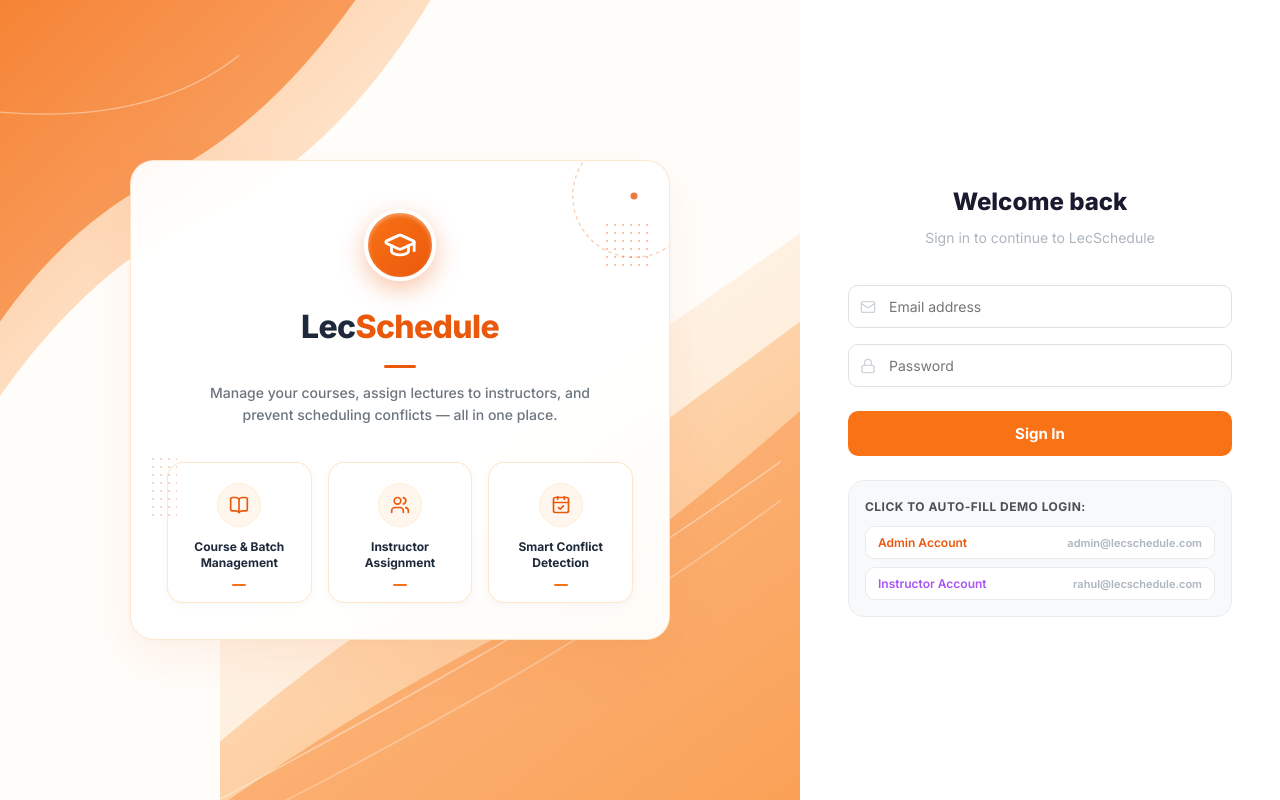
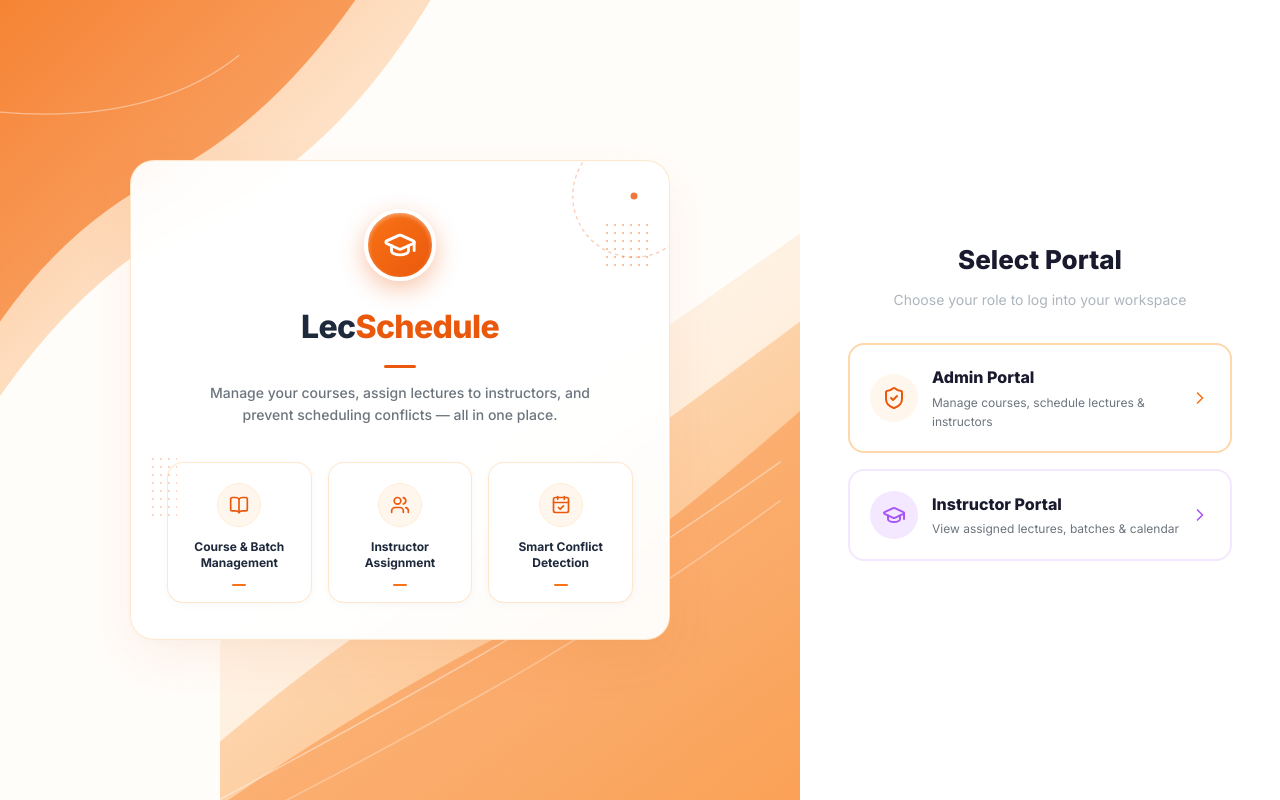
Before and after one commit to IqraS-gif/Online_Lecture_scheduling, a React (Vite) app in the folder frontend/: page /login in a window 1280 px wide. Built offline with nearby package versions, Linux system fonts and the light colour scheme; no server answers; a web font is replaced by a local one.

Commit message:
added auth and authorization

```diff
--- a/frontend/src/index.css
+++ b/frontend/src/index.css
@@ -871,6 +871,11 @@ ul { list-style: none; }
   box-sizing: border-box;
 }
 
+.portal-select-card:hover {
+  transform: translateY(-3px);
+  box-shadow: 0 8px 24px rgba(0, 0, 0, 0.08);
+}
+
 .login-bg-wave-tl-svg {
   position: absolute;
   top: 0;
--- a/frontend/src/pages/Login.jsx
+++ b/frontend/src/pages/Login.jsx
@@ -1,16 +1,35 @@
 import { useState } from "react";
 import { useNavigate } from "react-router-dom";
 import { useAuth } from "../context/AuthContext";
-import { GraduationCap, Mail, Lock, BookOpen, Users, CalendarCheck } from "lucide-react";
+import {
+  GraduationCap, Mail, Lock, BookOpen, Users, CalendarCheck,
+  ShieldCheck, ArrowLeft, ChevronRight
+} from "lucide-react";
 import toast from "react-hot-toast";
 
 export default function Login() {
-  const { login } = useAuth();
+  const { login, logout } = useAuth();
   const navigate = useNavigate();
+
+  // Portal selection state: null | "admin" | "instructor"
+  const [selectedPortal, setSelectedPortal] = useState(null);
+
   const [email, setEmail] = useState("");
   const [password, setPassword] = useState("");
   const [loading, setLoading] = useState(false);
   const [error, setError] = useState("");
+
+  const handleSelectPortal = (portal) => {
+    setSelectedPortal(portal);
+    setError("");
+    if (portal === "admin") {
+      setEmail("admin@lecschedule.com");
+      setPassword("Password@123");
+    } else if (portal === "instructor") {
+      setEmail("rahul@lecschedule.com");
+      setPassword("Password@123");
+    }
+  };
 
   const handleSubmit = async (e) => {
     e.preventDefault();
@@ -18,6 +37,18 @@ export default function Login() {
     setLoading(true);
     try {
       const profile = await login(email.trim(), password);
+
+      // Access control: role must match the selected portal
+      if (selectedPortal && profile.role !== selectedPortal) {
+        await logout();
+        const portalLabel = selectedPortal === "admin" ? "Admin Portal" : "Instructor Portal";
+        const accountLabel = profile.role === "admin" ? "an Admin" : "an Instructor";
+        const msg = `Access denied. This account is ${accountLabel} account. Please use the correct portal.`;
+        setError(msg);
+        toast.error(`Wrong portal — this is ${accountLabel} account.`);
+        return;
+      }
+
       toast.success(`Welcome back, ${profile.name}!`);
       navigate(profile.role === "admin" ? "/admin/dashboard" : "/instructor/lectures");
     } catch (err) {
@@ -50,7 +81,7 @@ export default function Login() {
           <path d="M-20 120 Q160 140 260 60" stroke="rgba(255,255,255,0.4)" strokeWidth="1.5" fill="none" />
         </svg>
 
-        {/* Bottom-Right Organic Layered Wave SVG with Contour Lines */}
+        {/* Bottom-Right Organic Layered Wave SVG */}
         <svg className="login-bg-wave-br-svg" viewBox="0 0 600 600" fill="none" preserveAspectRatio="none">
           <defs>
             <linearGradient id="waveBr1" x1="100%" y1="100%" x2="0%" y2="0%">
@@ -75,7 +106,6 @@ export default function Login() {
 
         {/* Floating Center Hero Card */}
         <div className="login-hero-card">
-          {/* Card Decorative Accents */}
           <div className="login-dot-grid-left" />
           <div className="login-dot-grid-right" />
           <svg className="login-card-arc-tr" viewBox="0 0 160 160" fill="none">
@@ -90,7 +120,7 @@ export default function Login() {
             </div>
           </div>
 
-          {/* Title with Underline Accent */}
+          {/* Title */}
           <h1 className="login-hero-title">
             Lec<span className="text-orange-highlight">Schedule</span>
           </h1>
@@ -137,10 +167,124 @@ export default function Login() {
         </div>
       </div>
 
-      {/* Right Sign In Panel */}
+      {/* Right Panel: Portal Selection or Login Form */}
       <div className="login-right">
-        <h2 className="login-form-title">Welcome back</h2>
-        <p className="login-form-sub">Sign in to continue to LecSchedule</p>
+        {selectedPortal === null ? (
+          /* PORTAL SELECTION SCREEN */
+          <div style={{ width: "100%", textAlign: "center" }}>
+            <h2 className="login-form-title" style={{ fontSize: 26, marginBottom: 8 }}>
+              Select Portal
+            </h2>
+            <p className="login-form-sub" style={{ marginBottom: 32 }}>
+              Choose your role to log into your workspace
+            </p>
+
+            <div style={{ display: "flex", flexDirection: "column", gap: 16, width: "100%" }}>
+              {/* Admin Portal Selection Button */}
+              <div
+                className="portal-select-card"
+                onClick={() => handleSelectPortal("admin")}
+                style={{
+                  background: "var(--white)",
+                  border: "2px solid var(--orange-200)",
+                  borderRadius: "var(--radius-lg)",
+                  padding: "20px",
+                  display: "flex",
+                  alignItems: "center",
+                  justifyContent: "space-between",
+                  cursor: "pointer",
+                  transition: "all 0.2s ease",
+                  textAlign: "left"
+                }}
+              >
+                <div style={{ display: "flex", alignItems: "center", gap: 14 }}>
+                  <div style={{
+                    width: 48, height: 48, borderRadius: "50%",
+                    background: "var(--orange-50)", color: "var(--orange-600)",
+                    display: "flex", alignItems: "center", justifyContent: "center",
+                    flexShrink: 0
+                  }}>
+                    <ShieldCheck size={24} />
+                  </div>
+                  <div>
+                    <div style={{ fontWeight: 800, fontSize: 16, color: "var(--dark)" }}>
+                      Admin Portal
+                    </div>
+                    <div style={{ fontSize: 12, color: "var(--gray-600)", marginTop: 2 }}>
+                      Manage courses, schedule lectures &amp; instructors
+                    </div>
+                  </div>
+                </div>
+                <div style={{ color: "var(--orange-500)", display: "flex", alignItems: "center" }}>
+                  <ChevronRight size={20} />
+                </div>
+              </div>
+
+              {/* Instructor Portal Selection Button */}
+              <div
+                className="portal-select-card"
+                onClick={() => handleSelectPortal("instructor")}
+                style={{
+                  background: "var(--white)",
+                  border: "2px solid var(--purple-bg)",
+                  borderRadius: "var(--radius-lg)",
+                  padding: "20px",
+                  display: "flex",
+                  alignItems: "center",
+                  justifyContent: "space-between",
+                  cursor: "pointer",
+                  transition: "all 0.2s ease",
+                  textAlign: "left"
+                }}
+              >
+                <div style={{ display: "flex", alignItems: "center", gap: 14 }}>
+                  <div style={{
+                    width: 48, height: 48, borderRadius: "50%",
+                    background: "var(--purple-bg)", color: "var(--purple)",
+                    display: "flex", alignItems: "center", justifyContent: "center",
+                    flexShrink: 0
+                  }}>
+                    <GraduationCap size={24} />
+                  </div>
+                  <div>
+                    <div style={{ fontWeight: 800, fontSize: 16, color: "var(--dark)" }}>
+                      Instructor Portal
+                    </div>
+                    <div style={{ fontSize: 12, color: "var(--gray-600)", marginTop: 2 }}>
+                      View assigned lectures, batches &amp; calendar
+                    </div>
+                  </div>
+                </div>
+                <div style={{ color: "var(--purple)", display: "flex", alignItems: "center" }}>
+                  <ChevronRight size={20} />
+                </div>
+              </div>
+            </div>
+          </div>
+        ) : (
+          /* LOGIN FORM SCREEN FOR SELECTED PORTAL */
+          <div style={{ width: "100%" }}>
+            {/* Switch Portal Back Button */}
+            <button
+              type="button"
+              onClick={() => { setSelectedPortal(null); setError(""); }}
+              style={{
+                background: "none", border: "none", color: "var(--orange-600)",
+                fontSize: 13, fontWeight: 700, cursor: "pointer", display: "inline-flex",
+                alignItems: "center", gap: 6, marginBottom: 20
+              }}
+            >
+              <ArrowLeft size={15} /> Switch Portal
+            </button>
+
+            <h2 className="login-form-title">
+              {selectedPortal === "admin" ? "Admin Sign In" : "Instructor Sign In"}
+            </h2>
+            <p className="login-form-sub">
+              {selectedPortal === "admin"
+                ? "Enter your admin credentials to access control panel"
+                : "Enter your credentials to view your assigned lectures"}
+            </p>
 
             {error && (
               <div className="alert alert-error" style={{ width: "100%", marginBottom: 16 }}>
@@ -181,15 +325,22 @@ export default function Login() {
                 className="login-submit"
                 disabled={loading}
               >
-            {loading ? "Signing in..." : "Sign In"}
+                {loading ? "Signing in..." : `Sign In to ${selectedPortal === "admin" ? "Admin" : "Instructor"} Portal`}
               </button>
             </form>
 
-        <div style={{ marginTop: 24, padding: "16px", background: "var(--gray-50)", border: "1px solid var(--gray-200)", borderRadius: "var(--radius-lg)", width: "100%" }}>
-          <p style={{ fontSize: 12, fontWeight: 700, color: "var(--gray-700)", marginBottom: 10, textTransform: "uppercase", letterSpacing: "0.04em" }}>
-            Click to auto-fill demo login:
+            {/* Demo Credentials Box */}
+            <div style={{
+              marginTop: 24, padding: "16px", background: "var(--gray-50)",
+              border: "1px solid var(--gray-200)", borderRadius: "var(--radius-lg)", width: "100%"
+            }}>
+              <p style={{
+                fontSize: 11, fontWeight: 800, color: "var(--dark)",
+                marginBottom: 10, textTransform: "uppercase", letterSpacing: "0.04em"
+              }}>
+                Demo Credentials (Click to auto-fill):
               </p>
-          <div style={{ display: "flex", flexDirection: "column", gap: 8 }}>
+              {selectedPortal === "admin" ? (
                 <button
                   type="button"
                   className="btn btn-secondary btn-sm"
@@ -200,9 +351,11 @@ export default function Login() {
                     setError("");
                   }}
                 >
-              <span style={{ fontWeight: 600, color: "var(--orange-600)" }}>Admin Account</span>
-              <span style={{ fontSize: 11, color: "var(--gray-500)" }}>admin@lecschedule.com</span>
+                  <span style={{ fontWeight: 700, color: "var(--orange-600)" }}>Admin Account</span>
+                  <span style={{ fontSize: 11, color: "var(--gray-600)", fontWeight: 600 }}>admin@lecschedule.com</span>
                 </button>
+              ) : (
+                <div style={{ display: "flex", flexDirection: "column", gap: 8 }}>
                   <button
                     type="button"
                     className="btn btn-secondary btn-sm"
@@ -213,11 +366,40 @@ export default function Login() {
                       setError("");
                     }}
                   >
-              <span style={{ fontWeight: 600, color: "var(--purple)" }}>Instructor Account</span>
-              <span style={{ fontSize: 11, color: "var(--gray-500)" }}>rahul@lecschedule.com</span>
+                    <span style={{ fontWeight: 700, color: "var(--purple)" }}>Rahul (Instructor)</span>
+                    <span style={{ fontSize: 11, color: "var(--gray-600)", fontWeight: 600 }}>rahul@lecschedule.com</span>
+                  </button>
+                  <button
+                    type="button"
+                    className="btn btn-secondary btn-sm"
+                    style={{ justifyContent: "space-between", width: "100%", padding: "8px 12px", background: "var(--white)" }}
+                    onClick={() => {
+                      setEmail("priya@lecschedule.com");
+                      setPassword("Password@123");
+                      setError("");
+                    }}
+                  >
+                    <span style={{ fontWeight: 700, color: "var(--purple)" }}>Priya (Instructor)</span>
+                    <span style={{ fontSize: 11, color: "var(--gray-600)", fontWeight: 600 }}>priya@lecschedule.com</span>
+                  </button>
+                  <button
+                    type="button"
+                    className="btn btn-secondary btn-sm"
+                    style={{ justifyContent: "space-between", width: "100%", padding: "8px 12px", background: "var(--white)" }}
+                    onClick={() => {
+                      setEmail("aman@lecschedule.com");
+                      setPassword("Password@123");
+                      setError("");
+                    }}
+                  >
+                    <span style={{ fontWeight: 700, color: "var(--purple)" }}>Aman (Instructor)</span>
+                    <span style={{ fontSize: 11, color: "var(--gray-600)", fontWeight: 600 }}>aman@lecschedule.com</span>
                   </button>
                 </div>
+              )}
             </div>
+          </div>
+        )}
       </div>
     </div>
   );
```
Lines whose indentation alone changed are shown as unchanged.
